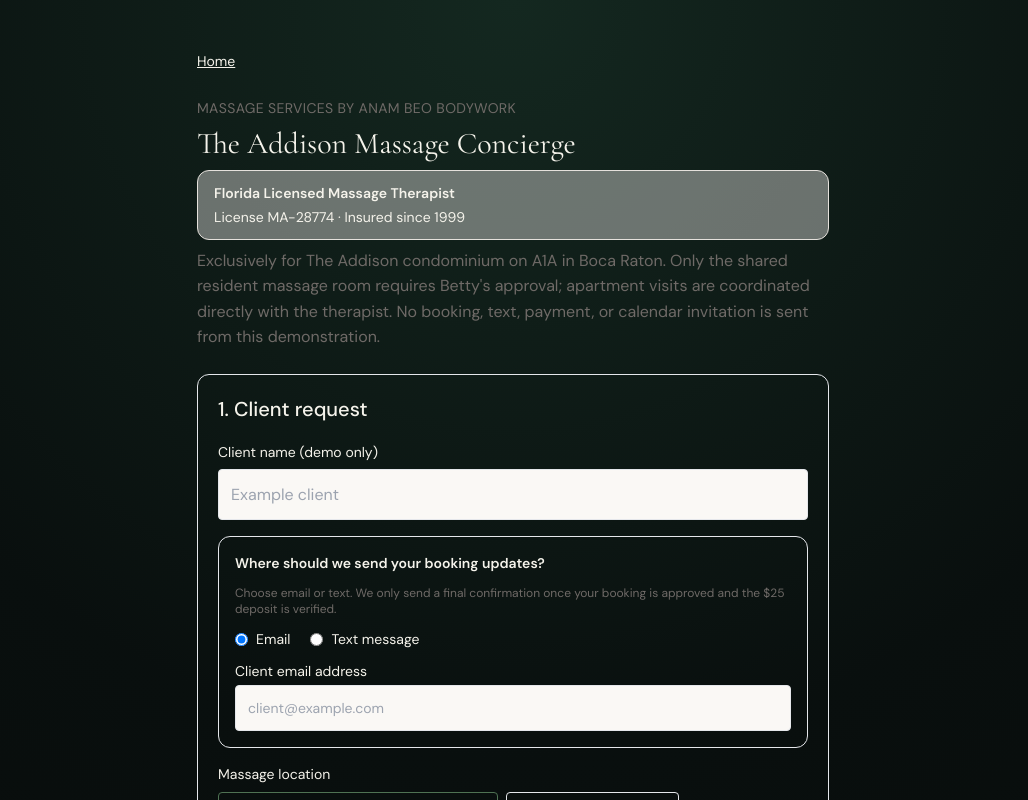
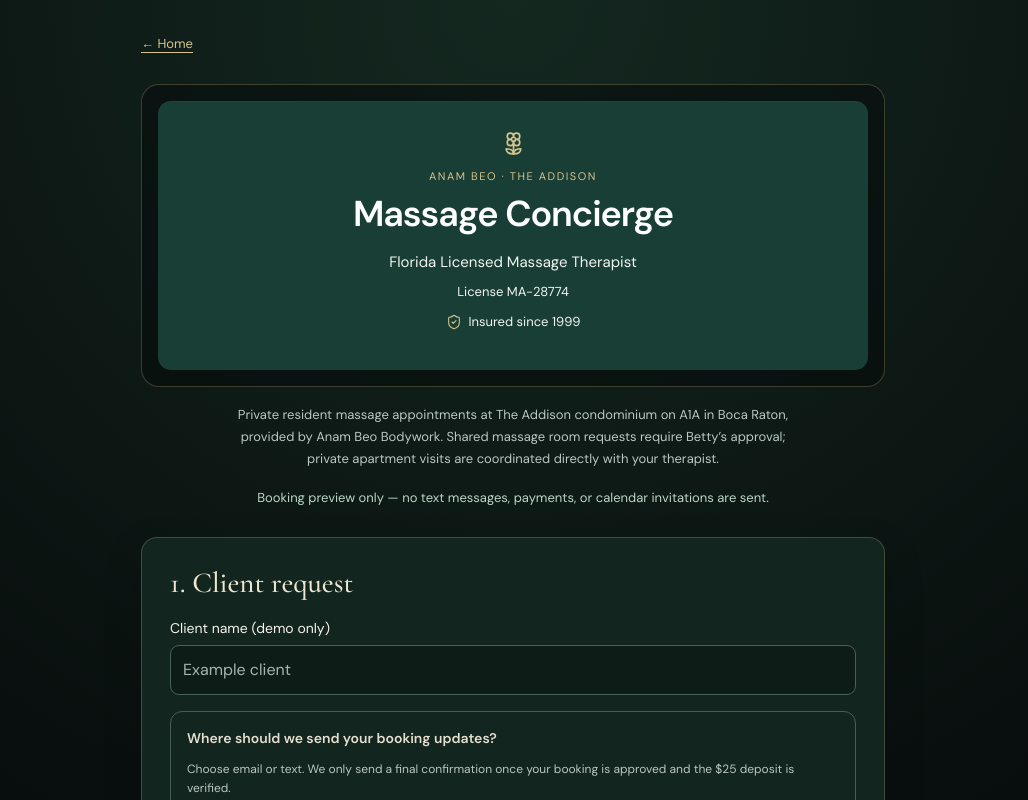
Before and after one commit to Shellfish011235/mobile-massage-concierge, a Next.js app: page /addison in a window 1280 px wide. Shown: the top 800 px of the page, without its empty margins (127-1155 px from the left). Built offline with nearby package versions, Linux system fonts and the light colour scheme.

Commit message:
style(addison): restore centered insured credentials and luxe booking page layout

```diff
--- a/src/app/addison/page.tsx
+++ b/src/app/addison/page.tsx
@@ -2,6 +2,7 @@
 
 import { useState } from "react";
 import Link from "next/link";
+import { Flower2, ShieldCheck } from "lucide-react";
 import { AddisonPaymentChoices } from "@/components/addison/payment-choices";
 import { AddisonBookingExtras } from "@/components/addison/booking-extras";
 import { ADDISON_VENUE_ID, ADDISON_ROOM_RESOURCE_ID, chooseBookingApprovalRoute } from "@/lib/booking/approval-routing";
@@ -95,21 +96,29 @@ export default function AddisonConciergePage() {
   }
 
   return (
-    <main className="mx-auto max-w-2xl space-y-6 px-5 py-12">
-      <Link href="/" className="text-sm underline">Home</Link>
-      <header className="space-y-2">
-        <p className="text-sm uppercase tracking-wide text-muted-foreground">Massage services by Anam Beo Bodywork</p>
-        <h1 className="font-serif text-3xl">The Addison Massage Concierge</h1>
-        <div className="rounded-lg border border-border bg-muted/40 px-4 py-3 text-sm space-y-1" aria-label="Massage therapist credentials">
-          <p className="font-semibold">Florida Licensed Massage Therapist</p>
-          <p>License MA-28774 <span aria-hidden="true">·</span> Insured since 1999</p>
+    <main className="addison-shell space-y-7">
+      <Link href="/" className="addison-home underline underline-offset-4">← Home</Link>
+      <header>
+        <div className="addison-brand">
+          <div className="addison-brand-inner">
+            <div className="addison-insignia" aria-hidden="true"><Flower2 size={25} strokeWidth={1.6}/></div>
+            <p className="addison-overline">ANAM BEO · THE ADDISON</p>
+            <h1 className="addison-heading">Massage Concierge</h1>
+            <p className="addison-credential">Florida Licensed Massage Therapist</p>
+            <p className="addison-credential-small">License MA-28774</p>
+            <p className="addison-insured"><ShieldCheck size={16} strokeWidth={1.6}/><span>Insured since 1999</span></p>
+          </div>
         </div>
-        <p className="text-muted-foreground">
-          Exclusively for The Addison condominium on A1A in Boca Raton. Only the shared resident massage room requires Betty's approval; apartment visits are coordinated directly with the therapist.
-          No booking, text, payment, or calendar invitation is sent from this demonstration.
+        <p className="addison-intro">
+          Private resident massage appointments at The Addison condominium on A1A in Boca Raton,
+          provided by Anam Beo Bodywork. Shared massage room requests require Betty’s approval;
+          private apartment visits are coordinated directly with your therapist.
+        </p>
+        <p className="addison-intro addison-status">
+          Booking preview only — no text messages, payments, or calendar invitations are sent.
         </p>
       </header>
-      <div className="rounded-lg border p-5 space-y-4">
+      <div className="addison-panel space-y-4">
         <h2 className="text-xl font-medium">1. Client request</h2>
         <label className="block space-y-1">
           <span className="text-sm">Client name (demo only)</span>
@@ -246,7 +255,7 @@ export default function AddisonConciergePage() {
       </div>
 
       {status && (
-        <section className="rounded-lg border p-5 space-y-4">
+        <section className="addison-panel space-y-4">
           <h2 className="text-xl font-medium">2. Approval status</h2>
           <p className="font-semibold">{status.replaceAll("_", " ")}</p>
           {demoBooking && (
@@ -294,7 +303,7 @@ export default function AddisonConciergePage() {
           )}
         </section>
       )}
-      <p className="text-xs text-muted-foreground">
+      <p className="addison-intro text-xs">
         Prototype only. No customer data is persisted here. Actual SMS, payment verification,
         calendar sync, consent and legal review remain inactive.
       </p>
```
